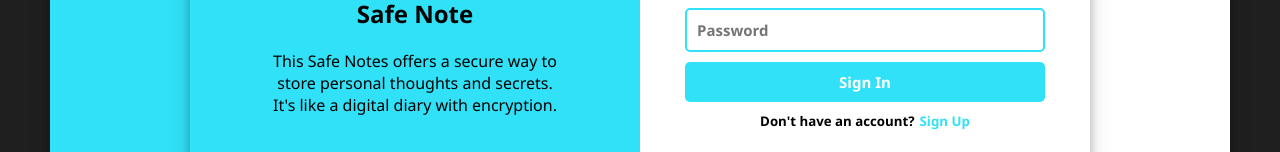
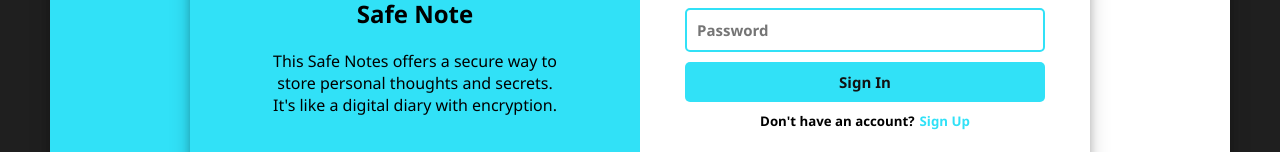
Before and after one commit to codeguyakash/safenotes, a React (Vite) app: page / in a window 1280 px wide. Shown: the part 408-560 px from the top of the page. Built offline with nearby package versions, Linux system fonts and the light colour scheme.

Commit message:
add loader

```diff
--- a/src/Pages/Sign.css
+++ b/src/Pages/Sign.css
@@ -25,7 +25,7 @@
   border-radius: 5px;
   border: none;
   cursor: pointer;
-  color: white;
+  color: #121212 !important;
   background-color: #31e1f7;
 }
 
@@ -72,7 +72,7 @@
   height: 500px;
   width: 450px;
 }
-.form-child-left > h2{
+.form-child-left > h2 {
   color: black;
   margin-bottom: 20px;
 }
@@ -199,11 +199,11 @@
     border: 2px solid white;
     margin-bottom: 10px;
     color: white;
-  background-color:  #31e1f7;
+    background-color: #31e1f7;
     text-align: start;
     font-weight: 600;
   }
-.inputfield::placeholder{
+  .inputfield::placeholder {
     color: white;
   }
 
@@ -233,7 +233,7 @@
     justify-content: center;
   }
   .sub-child-left {
-  background-color:  #31e1f7;
+    background-color: #31e1f7;
     width: 50%;
     height: 620px;
   }
@@ -280,5 +280,4 @@
     color: white;
     margin-left: 5px;
   }
-
 }
--- a/src/Pages/SignIn.jsx
+++ b/src/Pages/SignIn.jsx
@@ -13,6 +13,7 @@ const Signin = () => {
   const [overlay, setOverlay] = useState(false);
   const [hide, setHide] = useState(false);
   const [errorMessage, setErrorMessage] = useState("");
+  const [loading, setLoading] = useState(false);
 
   const CloseModel = () => {
     setOpen(false);
@@ -26,11 +27,13 @@ const Signin = () => {
       password: passwordRef.current.value,
     };
     try {
+      setLoading(true);
       const response = await axios.post(
         "https://note-application-be.onrender.com/users/signin",
         data
       );
       if (response.status === 200) {
+        setLoading(false);
         localStorage.setItem("token", response.data.token);
         navigate("/dashboard");
         localStorage.setItem("username", response.data.user.username);
@@ -93,8 +96,8 @@ const Signin = () => {
                   ></input>
                 </div>
                 <div>
-                  <button className="button" type="submit">
-                    Sign In
+                  <button className="button" type="submit" disabled={loading}>
+                    {loading ? "Loading..." : "Sign In"}
                   </button>
                   <br />
                   <h5 className="have-account">
--- a/src/Pages/SignUp.jsx
+++ b/src/Pages/SignUp.jsx
@@ -1,5 +1,5 @@
 import { useNavigate, Link } from "react-router-dom";
-import { useRef } from "react";
+import { useRef, useState } from "react";
 import "./Sign.css";
 import axios from "axios";
 import Navbar from "../components/Navbar";
@@ -10,6 +10,7 @@ const SignUp = () => {
   const usernameRef = useRef("");
   const emailRef = useRef("");
   const passwordRef = useRef("");
+  const [loading, setLoading] = useState(false);
 
   const onSignUP = async (e) => {
     e.preventDefault();
@@ -19,6 +20,7 @@ const SignUp = () => {
       password: passwordRef.current.value,
     };
     try {
+      setLoading(true);
       const response = await axios.post(
         "https://note-application-be.onrender.com/users/signup",
         data
@@ -27,9 +29,11 @@ const SignUp = () => {
       if (response.status === 201) {
         // console.log(response);
         alert("User Created");
+        setLoading(false);
         navigate("/signin");
       }
     } catch (error) {
+      console.log(error.response.data.message);
       alert(error.response.data.message);
     }
   };
@@ -85,7 +89,7 @@ const SignUp = () => {
                 </div>
                 <div>
                   <button className="button" type="submit">
-                    Sign Up
+                    {loading ? "Loading..." : "Sign Up"}
                   </button>
                   <br />
                   <h5 className="have-account">
--- a/src/components/Model.jsx
+++ b/src/components/Model.jsx
@@ -1,6 +1,6 @@
 import "./Model.css";
 const Model = (props) => {
-  console.log(props)
+  // console.log(props)
   return (
     <>
       <div className={props.open ? "activeModel" : "model"}>
```
Lines whose indentation alone changed are shown as unchanged.
